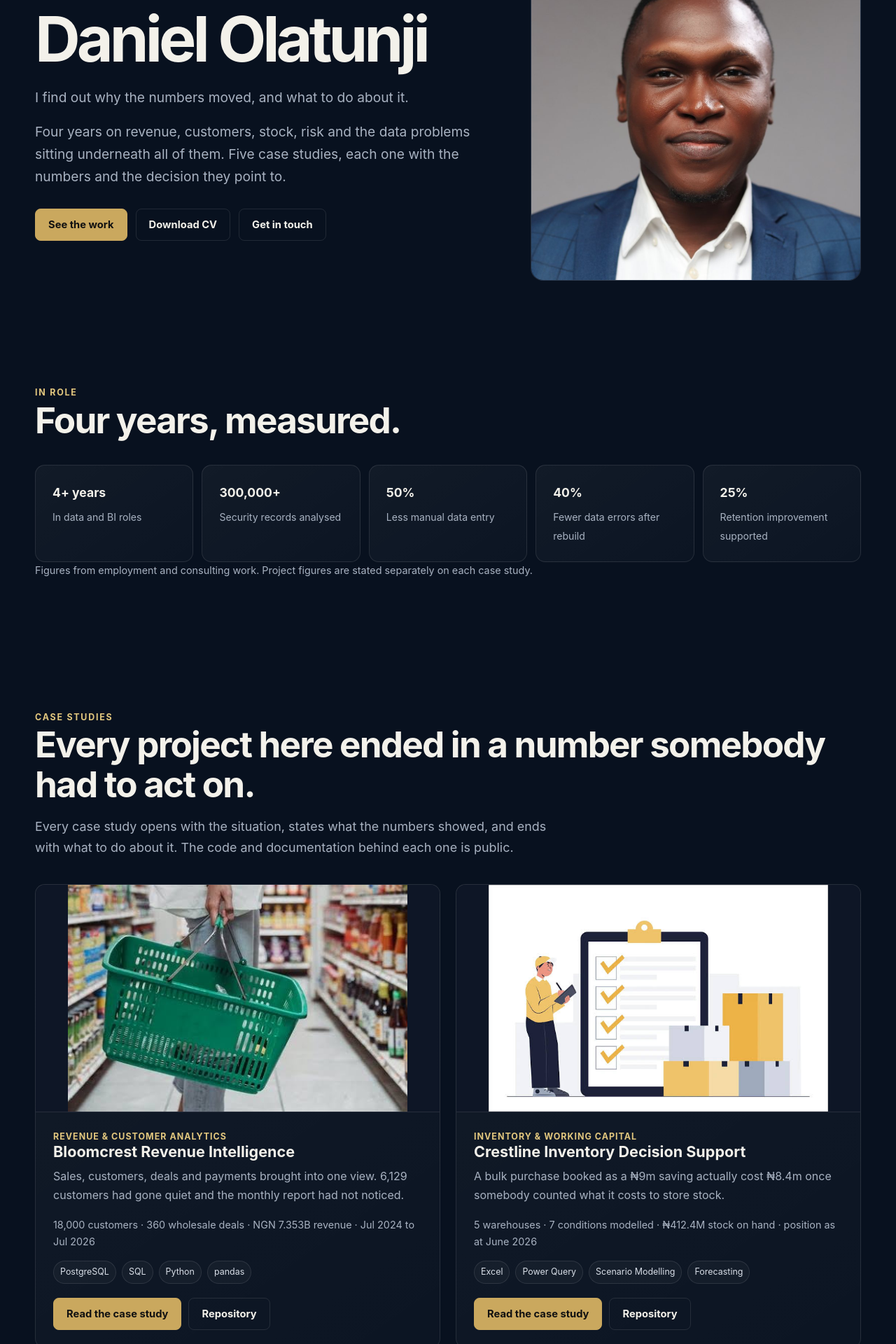
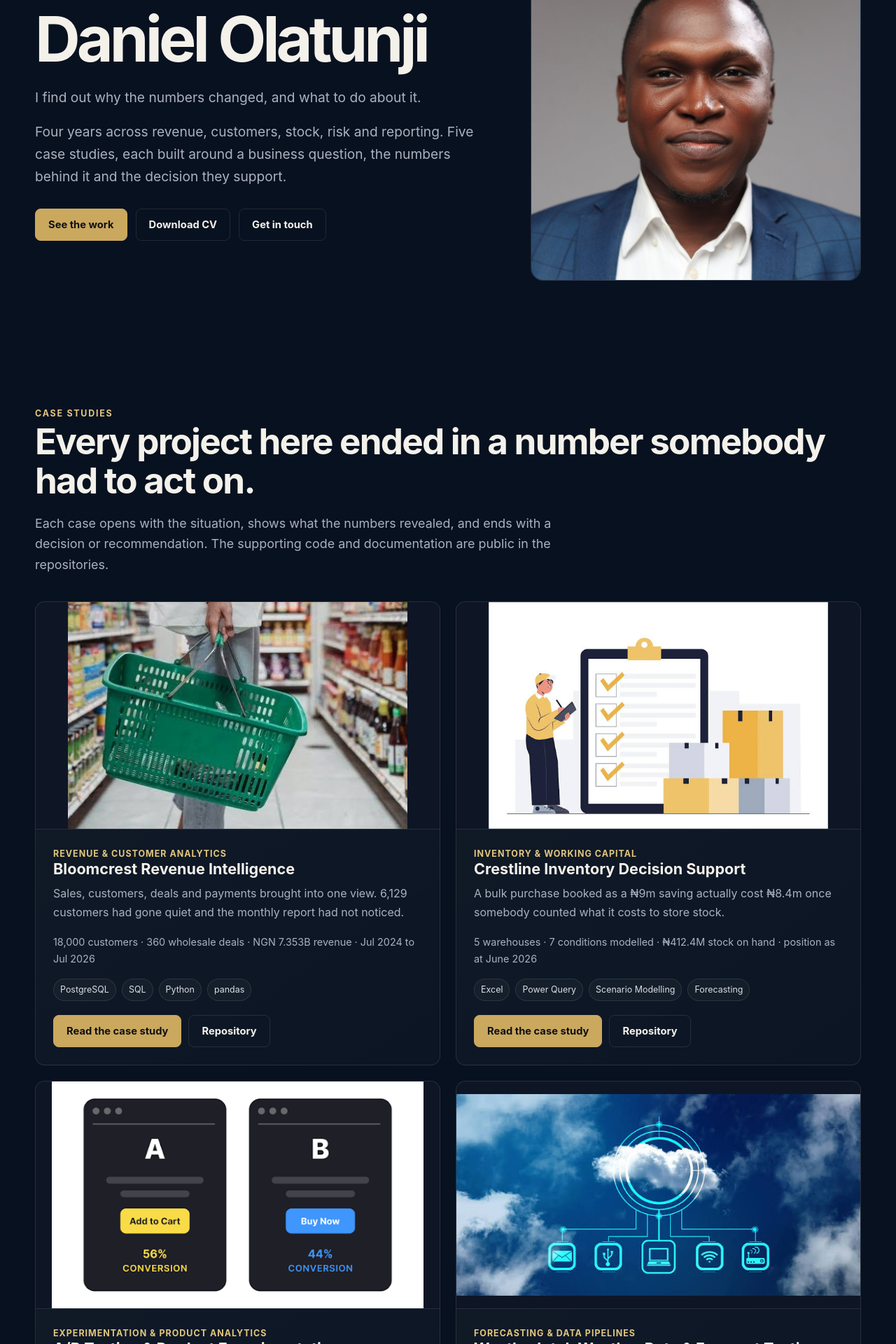
Before and after one commit to oreoluwadaniel/daniel-olatunji-portfolio, a Next.js app: page / in a window 1280 px wide. Shown: the part 280-2200 px from the top of the page at 70% size. Built offline with nearby package versions, Linux system fonts and the light colour scheme.

Commit message:
Refine portfolio positioning and remove generic sections

```diff
--- a/app/page.tsx
+++ b/app/page.tsx
@@ -2,19 +2,19 @@ import Link from "next/link";
 import { projects } from "@/lib/projects";
 
 const capabilities: [string, string][] = [
-  ["Revenue and customer analysis", "Where the revenue comes from, which customers are worth keeping, and which ones went quiet three months before anyone noticed."],
-  ["Reporting and dashboards", "Power BI and Excel reporting where two reports stop disagreeing, because the numbers underneath them finally match."],
+  ["Revenue and customer analysis", "Where revenue comes from, which customers are worth keeping, and which ones went quiet before the monthly numbers showed it."],
+  ["Reporting", "Business reporting where two reports stop disagreeing because the numbers underneath them finally match."],
   ["Data quality", "Checking, validating and flagging before anything reaches a report. Records that fail get reported, not deleted."],
-  ["Operational analysis", "Stock, delivery, workforce and cost questions, answered from the underlying records rather than a summary someone exported."],
-  ["Forecasting and testing", "Forecasts with a stated error, and a simple benchmark they were raced against. If the model cannot beat the simple option, I say so."],
-  ["Data modelling", "Structuring data so a business can ask new questions of it without rebuilding everything from scratch."],
+  ["Operational analysis", "Stock, delivery, workforce and cost questions answered from the underlying records rather than a summary someone exported."],
+  ["Forecasting and testing", "Forecasts with a stated error, and a simple benchmark beside them. If the more complicated option does not earn its keep, I say so."],
+  ["Data structure and automation", "Structuring records and repeat processes so the same reporting work does not have to be rebuilt every week."],
 ];
 
 const steps: [string, string, string][] = [
-  ["01", "Get the question right", "What decision is waiting on this, and what answer would change it. A vague brief produces a vague dashboard."],
-  ["02", "Interrogate the data", "Completeness, duplicates, broken links between records. Most wrong reports go wrong here, long before the analysis."],
-  ["03", "Build and check", "Build it, then test the numbers against the source. A report that runs is not a report that is right."],
-  ["04", "Say what it means", "What changed, what it costs, what the evidence supports, and where the evidence stops."],
+  ["01", "Define the decision", "What decision is waiting on this, and what answer would change it? A vague question produces a vague report."],
+  ["02", "Check the data", "Completeness, duplicates, broken links between records and inconsistent definitions. Many reporting errors start here."],
+  ["03", "Build and check", "Build the analysis, then test the numbers against the source. A report that runs is not a report that is right."],
+  ["04", "State the result", "What changed, what it costs, what the evidence supports, and what should happen next."],
 ];
 
 export default function Home() {
@@ -22,17 +22,14 @@ export default function Home() {
     <section className="hero"><div className="container hero-grid"><div className="hero-copy">
       <div className="eyebrow">Data analyst · Business intelligence</div>
       <h1>Daniel Olatunji</h1>
-      <p className="hero-role">I find out why the numbers moved, and what to do about it.</p>
-      <p>Four years on revenue, customers, stock, risk and the data problems sitting underneath all of them. Five case studies, each one with the numbers and the decision they point to.</p>
+      <p className="hero-role">I find out why the numbers changed, and what to do about it.</p>
+      <p>Four years across revenue, customers, stock, risk and reporting. Five case studies, each built around a business question, the numbers behind it and the decision they support.</p>
       <div className="actions"><Link className="btn btn-primary" href="/work">See the work</Link><a className="btn btn-secondary" href="/cv/Daniel_Olatunji_CV.pdf" download>Download CV</a><Link className="btn btn-secondary" href="/contact">Get in touch</Link></div>
     </div><div className="portrait"><img src="/images/daniel-olatunji.svg" alt="Daniel Olatunji" width="900" height="1100" fetchPriority="high" decoding="async" /></div></div></section>
 
-    <section className="section-tight"><div className="container"><div className="eyebrow">In role</div><h2>Four years, measured.</h2><div className="proof-grid">{([ ["4+ years", "In data and BI roles"], ["300,000+", "Security records analysed"], ["50%", "Less manual data entry"], ["40%", "Fewer data errors after rebuild"], ["25%", "Retention improvement supported"] ] as [string,string][]).map(([a,b]) => <div className="proof-card" key={a}><strong>{a}</strong><span>{b}</span></div>)}</div><p className="small footnote">Figures from employment and consulting work. Project figures are stated separately on each case study.</p></div></section>
+    <section className="section"><div className="container"><div className="eyebrow">Case studies</div><h2>Every project here ended in a number somebody had to act on.</h2><p className="lead">Each case opens with the situation, shows what the numbers revealed, and ends with a decision or recommendation. The supporting code and documentation are public in the repositories.</p><div className="project-grid">{projects.map(p => <article className="card project-card" key={p.slug}><Link href={`/work/${p.slug}`} className="cover-link"><img className="cover" src={p.cover} alt={`${p.title}: visual summary`} width="1600" height="900" loading="lazy" /></Link><div className="content"><div className="meta">{p.category}</div><h3><Link href={`/work/${p.slug}`}>{p.title}</Link></h3><p>{p.short}</p><div className="small">{p.scale}</div><div className="tag-list">{p.tools.slice(0,4).map(t => <span className="tag" key={t}>{t}</span>)}</div><div className="card-actions"><Link className="btn btn-primary" href={`/work/${p.slug}`}>Read the case study</Link><a className="btn btn-secondary" href={p.github} target="_blank" rel="noreferrer">Repository</a></div></div></article>)}</div></div></section>
 
-    <section className="section"><div className="container"><div className="eyebrow">Case studies</div><h2>Every project here ended in a number somebody had to act on.</h2><p className="lead">Every case study opens with the situation, states what the numbers showed, and ends with what to do about it. The code and documentation behind each one is public.</p><div className="project-grid">{projects.map(p => <article className="card project-card" key={p.slug}><Link href={`/work/${p.slug}`} className="cover-link"><img className="cover" src={p.cover} alt={`${p.title}: visual summary`} width="1600" height="900" loading="lazy" /></Link><div className="content"><div className="meta">{p.category}</div><h3><Link href={`/work/${p.slug}`}>{p.title}</Link></h3><p>{p.short}</p><div className="small">{p.scale}</div><div className="tag-list">{p.tools.slice(0,4).map(t => <span className="tag" key={t}>{t}</span>)}</div><div className="card-actions"><Link className="btn btn-primary" href={`/work/${p.slug}`}>Read the case study</Link><a className="btn btn-secondary" href={p.github} target="_blank" rel="noreferrer">Repository</a></div></div></article>)}</div></div></section>
-
-    <section className="section-tight"><div className="container"><div className="eyebrow">What I work on</div><h2>Six things I get called in for.</h2><div className="three-grid">{capabilities.map(([a,b]) => <div className="card" key={a}><h3>{a}</h3><p>{b}</p></div>)}</div></div></section>
-    <section className="section"><div className="container"><div className="eyebrow">Method</div><h2>Four steps, and the third is where most reporting fails.</h2><div className="steps four">{steps.map(([n,a,b]) => <div className="card step" key={n}><div className="num">{n}</div><h3>{a}</h3><p>{b}</p></div>)}</div></div></section>
-    <section className="section-tight"><div className="container two-col"><div><div className="eyebrow">Where this is going</div><h2>The analyst job changed. I changed with it.</h2></div><div><p className="lead">Writing a query and drawing a chart is no longer the scarce part. Tooling handles a lot of it, and a growing share of a dashboard request can be answered without an analyst at all.</p><p>What still needs a person: choosing the measure that matches the decision, spotting that a number is wrong before it reaches a board pack, designing the structure everything else reads from, and defending the result in front of people who disagree. That is where I spend my time.</p><p>In practice that means I work on how the data is structured as much as on the reports, use AI tooling to move faster through the routine parts, and keep the checking step as the one nobody skips. Current stack includes PostgreSQL, Power BI, Microsoft Fabric, Azure Data Factory, Python and SQL.</p></div></div></section>
+    <section className="section-tight"><div className="container"><div className="eyebrow">What I work on</div><h2>Where my analysis is most useful.</h2><div className="three-grid">{capabilities.map(([a,b]) => <div className="card" key={a}><h3>{a}</h3><p>{b}</p></div>)}</div></div></section>
+    <section className="section"><div className="container"><div className="eyebrow">Method</div><h2>Four steps.</h2><div className="steps four">{steps.map(([n,a,b]) => <div className="card step" key={n}><div className="num">{n}</div><h3>{a}</h3><p>{b}</p></div>)}</div></div></section>
   </main>;
 }
```
